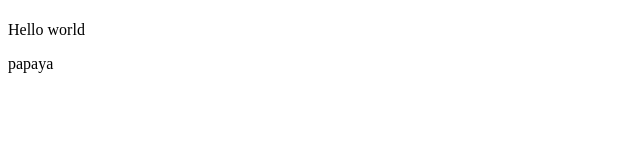
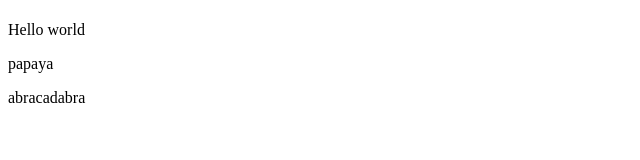
Before and after one commit to muhdarifrawi/20210830_william_01, a plain HTML site: page index.html in a window 1280 px wide. Shown: the whole page, without its empty margins (0-640 px from the left). Drawn offline with Linux system fonts and the light colour scheme.

Commit message:
added new stuff.

```diff
--- a/index.html
+++ b/index.html
@@ -9,5 +9,7 @@
     <h1></h1>
     <p>Hello world</p>
     <p>papaya</p>
+
+    <p>abracadabra</p>
 </body>
 </html>
```
